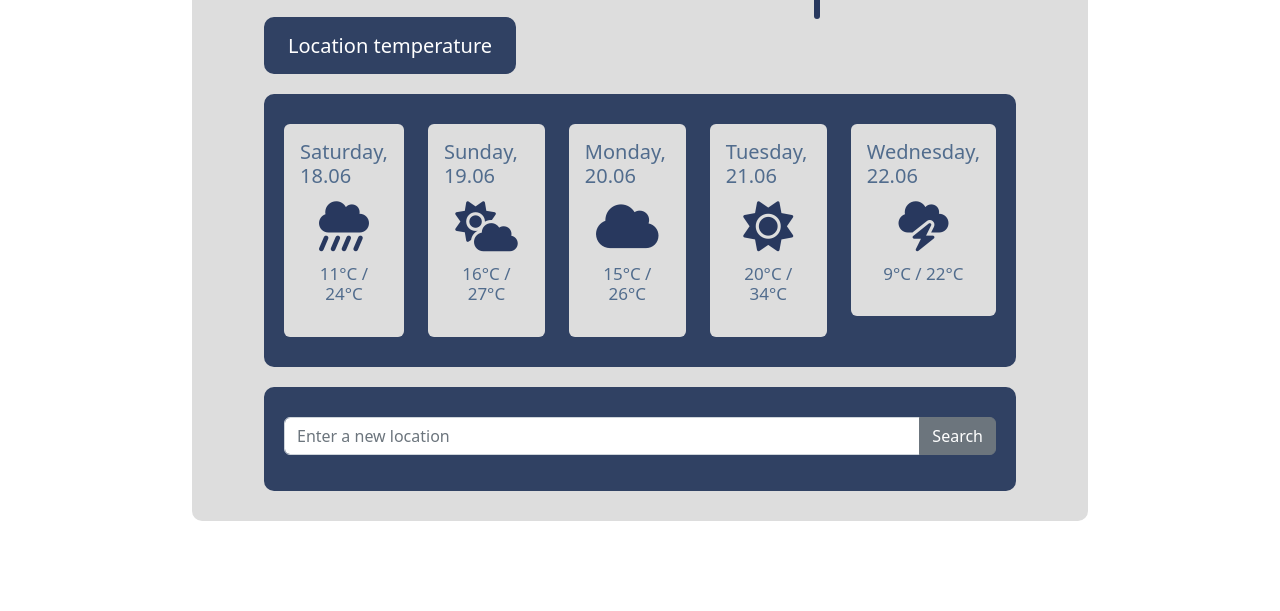
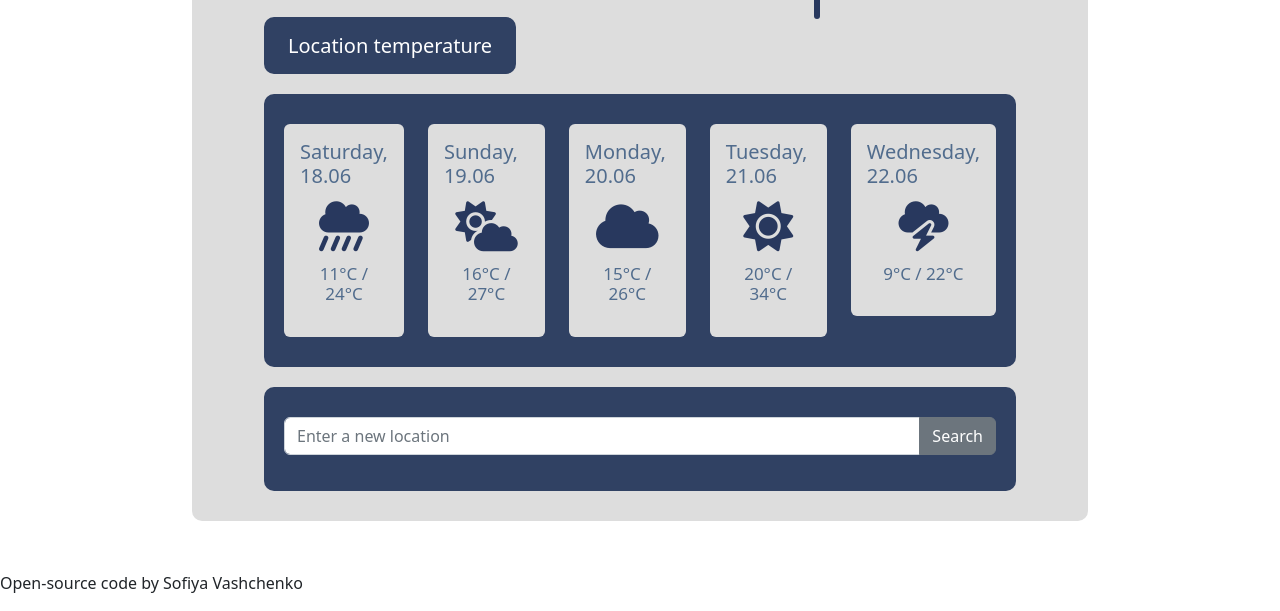
Before and after one commit to Va-Sophie/Homework, a plain HTML site: page index.html in a window 1280 px wide. Shown: the part 351-962 px from the top of the page. Before the commit the page ends 922 px from the top, so only its background shows below. Drawn offline with nearby package versions, Linux system fonts and the light colour scheme; no server answers.

Commit message:
Added a signature

```diff
--- a/index.html
+++ b/index.html
@@ -155,5 +155,6 @@
       </div>
     </div>
     <script src="src/searchEngine.js"></script>
+    <p>Open-source code by Sofiya Vashchenko</p>
   </body>
 </html>
```
